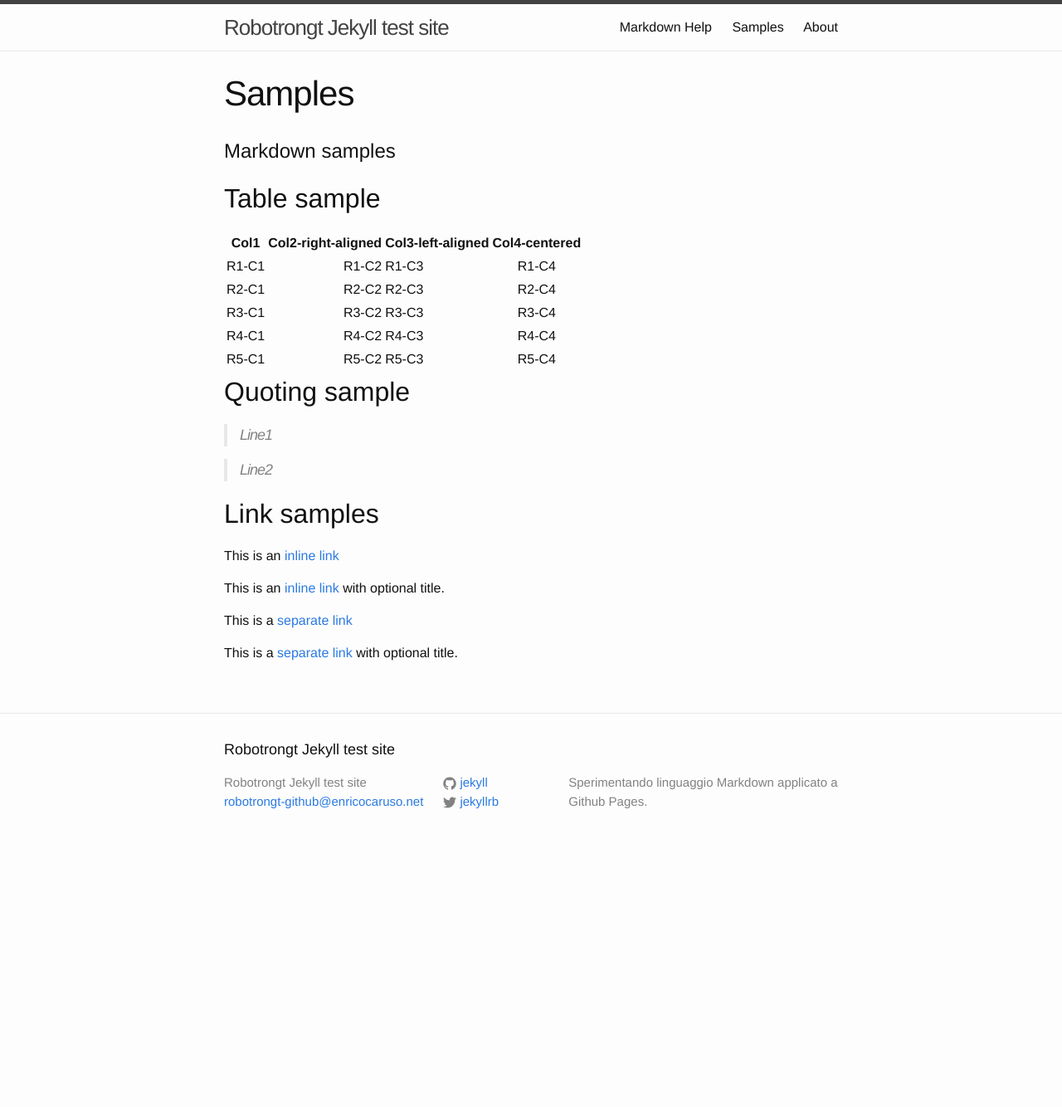
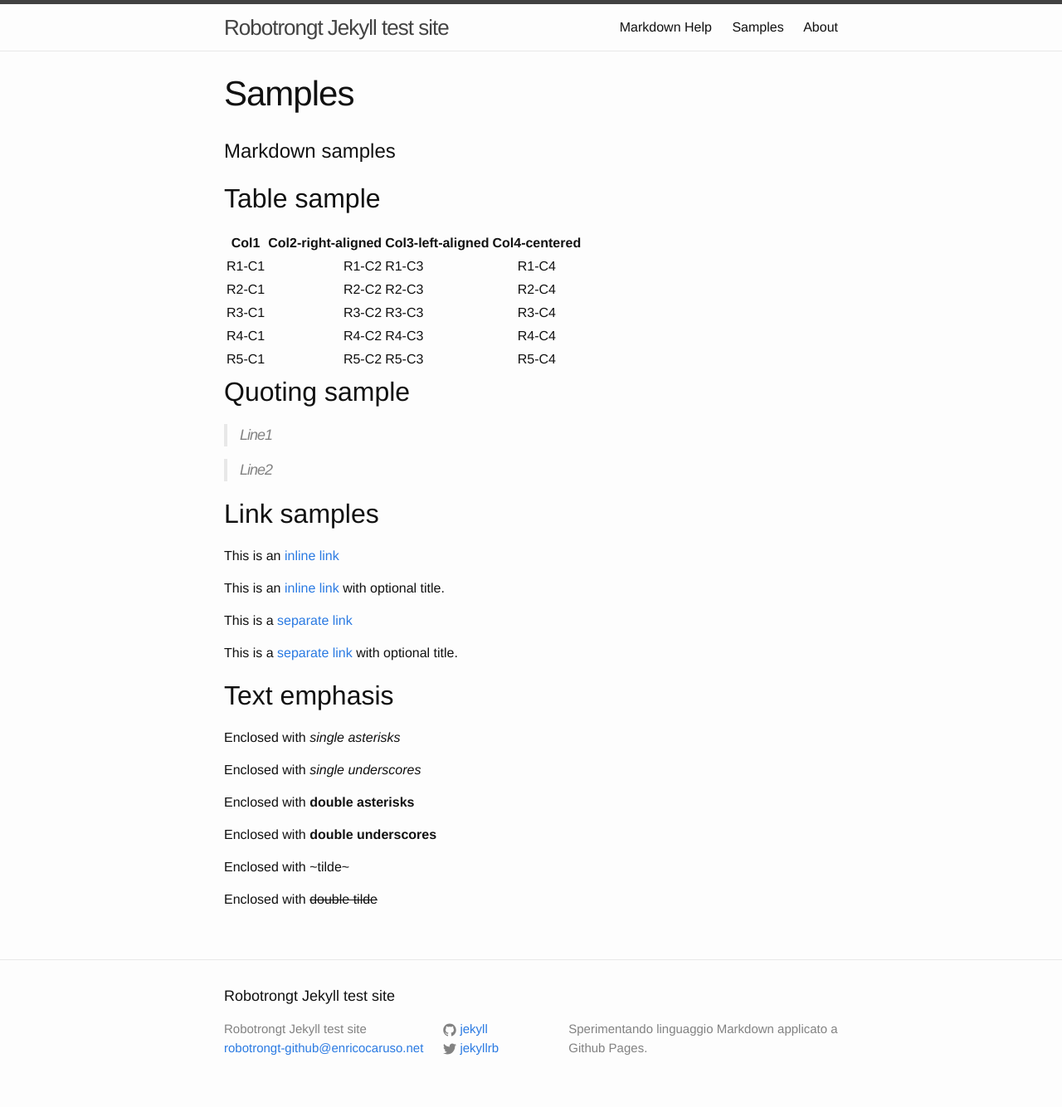
Before and after one commit to robotrongt/robotrongt.github.io, a Jekyll site: the page built from Samples.md, in a window 1280 px wide. Shown: the whole page at 83% size. Built offline with Jekyll 4.4.1, drawn with Linux system fonts in a browser that asks for light colours; before the commit the page ends 1037 px from its top, so only the background shows below that.

Commit message:
Addedd emphasized text

```diff
--- a/Samples.md
+++ b/Samples.md
@@ -36,3 +36,17 @@ This is a [separate link][link2] with optional title.
 
 [link1]: https://www.google.it/
 [link2]: https://www.google.it/ (Google Search)
+
+## Text emphasis
+
+Enclosed with *single asterisks*
+
+Enclosed with _single underscores_
+
+Enclosed with **double asterisks**
+
+Enclosed with __double underscores__
+
+Enclosed with ~tilde~
+
+Enclosed with ~~double tilde~~
```
